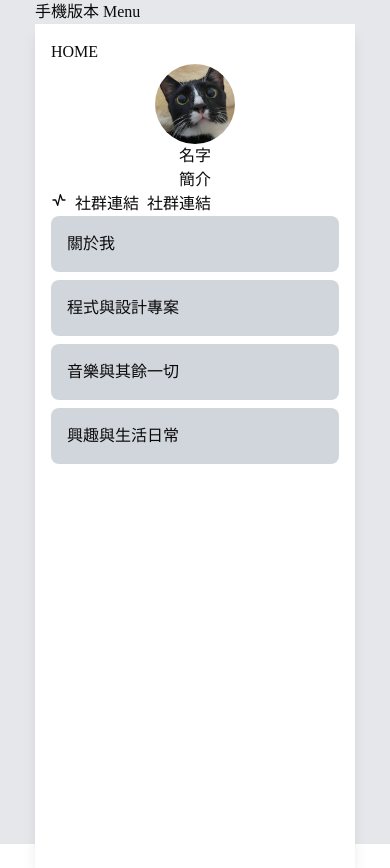
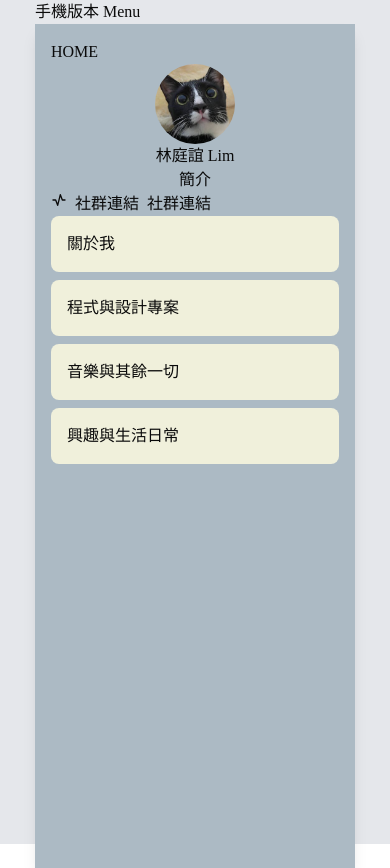
Before and after one commit to yeelin1128/1142_Web113101084_Hw1, a Next.js app: page / in a window 390 px wide. Built offline with nearby package versions, Linux system fonts and the light colour scheme.

Commit message:
feat: 24

```diff
--- a/app/about/page.tsx
+++ b/app/about/page.tsx
@@ -7,14 +7,15 @@ export default function About() {
 
   return (
     <>
-      <div className="flex h-screen w-full">
+      <div className="flex h-screen w-screen overflow-hidden bg-slate-50">
 
         <Link href="/" className="sm:hidden fixed left-4 top-4 z-50 bg-white/80 backdrop-blur px-4 py-2 rounded-full shadow-sm border text-sm font-medium">
          ← 返回
         </Link>
-        <div className="sm:block hidden flex-shrink-0 border-r shadow-md">
+
+        <aside className="sm:block hidden w-[320px] flex-shrink-0 h-full border-r bg-white z-10">
           <Menu />
-        </div>
+        </aside>
 
         <div className="flex-grow bg-slate-50 overflow-y-auto p-10">
         <h1 className="text-2xl font-bold">關於我</h1>
--- a/component/Menu.tsx
+++ b/component/Menu.tsx
@@ -8,7 +8,7 @@ export default function Menu() {
 
   return (
     <>
-      <div className="bg-white w-[320px] h-full p-4 shadow-lg">
+      <div className="bg-[#acbac4] w-[320px] h-full p-4 shadow-lg">
 
         <Link href="/">
             HOME
@@ -20,7 +20,7 @@ export default function Menu() {
           </div>
         </div>
 
-        <div className="text-center">名字</div>
+        <div className="text-center">林庭誼 Lim</div>
         <div className="text-center">簡介</div>
 
         <div className="flex gap-2">
@@ -34,19 +34,19 @@ export default function Menu() {
 
 
         <Link href="/about">
-          <div className="bg-gray-300 p-[16px] rounded-md">關於我</div>
+          <div className="bg-[#f0f0db] p-[16px] rounded-md">關於我</div>
         </Link>
 
         <Link href="/hobby">
-          <div className="bg-gray-300 p-[16px] mt-2 rounded-md">程式與設計專案</div>
+          <div className="bg-[#f0f0db] p-[16px] mt-2 rounded-md">程式與設計專案</div>
         </Link>
 
         <Link href="/design-project">
-          <div className="bg-gray-300 p-[16px] mt-2 rounded-md">音樂與其餘一切</div>
+          <div className="bg-[#f0f0db] p-[16px] mt-2 rounded-md">音樂與其餘一切</div>
         </Link>
 
         <Link href="/programming-project">
-          <div className="bg-gray-300 p-[16px] mt-2 rounded-md">興趣與生活日常</div>
+          <div className="bg-[#f0f0db] p-[16px] mt-2 rounded-md">興趣與生活日常</div>
         </Link>
 
 
```
Also changed, not shown: app/hobby-project/page.tsx (renamed from app/programming-project/page.tsx), app/music-project/page.tsx (renamed from app/hobby/page.tsx), public/螢幕擷取畫面 2026-04-12 184330.png (added).
